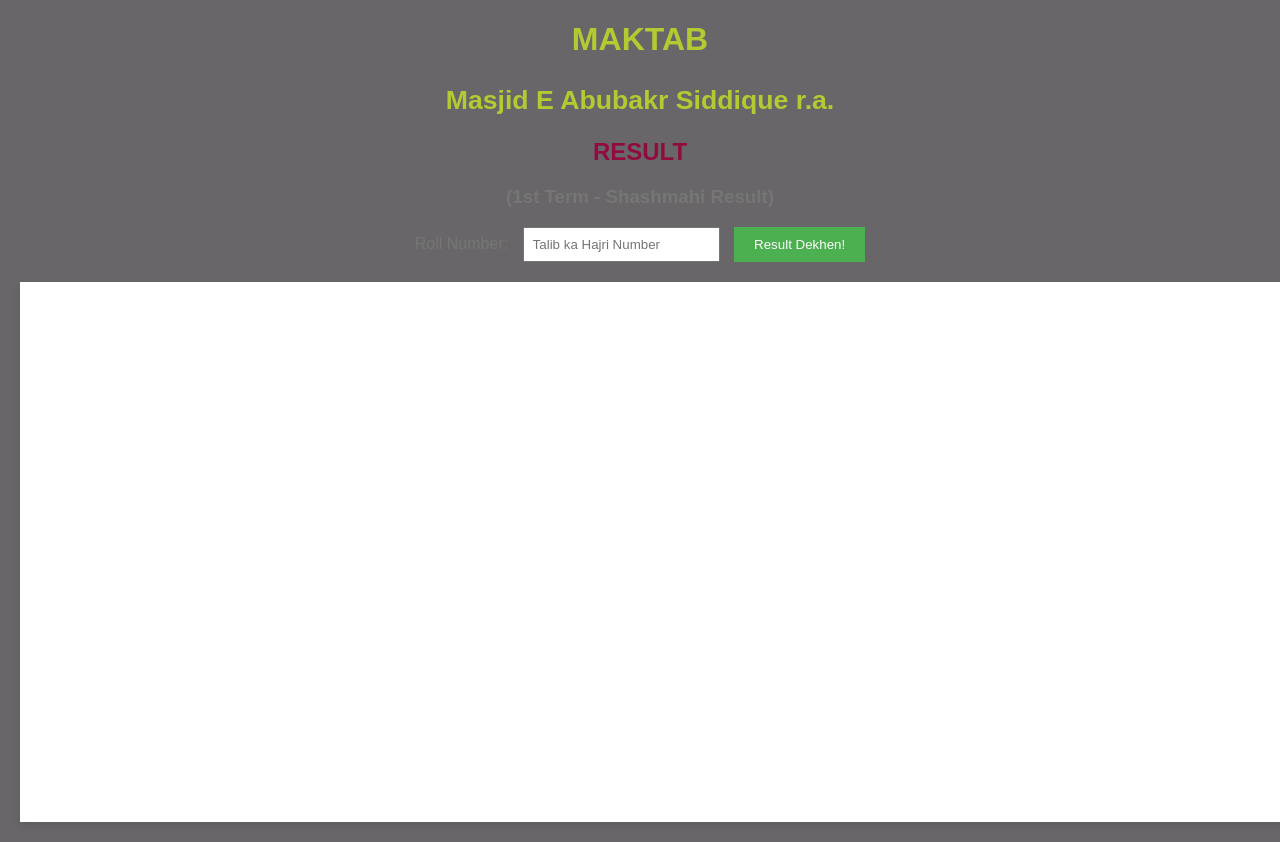
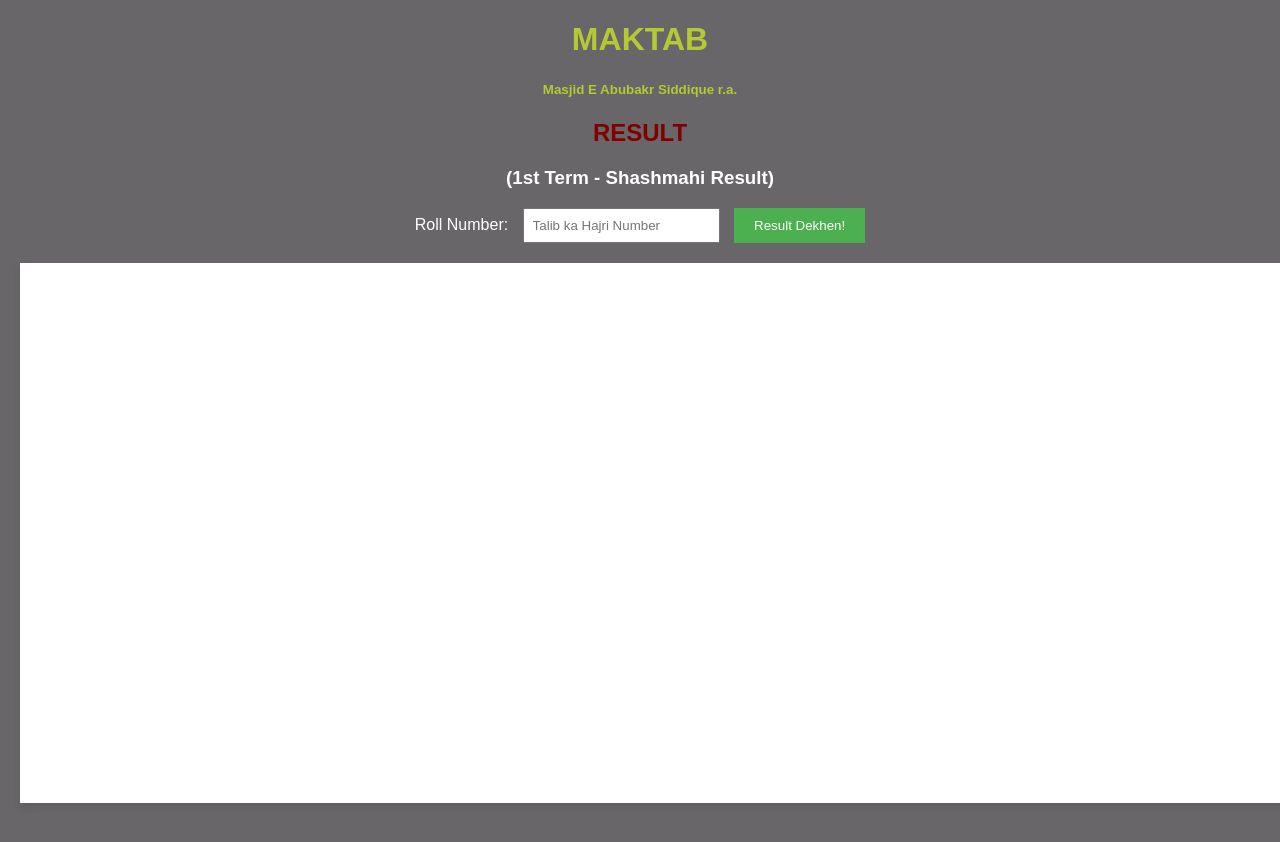
Before and after one commit to maktab1/result, a plain HTML site: page index.html in a window 1280 px wide. Drawn offline with Linux system fonts and the light colour scheme.

Commit message:
Update index.html

```diff
--- a/index.html
+++ b/index.html
@@ -17,11 +17,15 @@
         }
 
         h2 {
-            color: #900C3F; /* Brown color for subheading */
+            color: #800000; /* Brown color for subheading */
         }
 
         h3 {
-            color: #767675; /* Brown color for subheading */
+            color: #FFFFFF; /* White color for subheading */
+        }
+
+        h4 {
+            color: #B5C933; /* White color for subheading */
         }
 
         #pdf-container {
@@ -34,7 +38,7 @@
         }
 
         label {
-            color: #767675; /* Dark gray color for labels */
+            color: #FFFFFF; /* White  color for labels */
             margin-right: 10px;
         }
 
@@ -54,7 +58,7 @@
 </head>
 <body>
     <h1>MAKTAB</h1>
-    <h1> <small>Masjid E Abubakr Siddique r.a. </small></h1>
+    <h4> <small>Masjid E Abubakr Siddique r.a. </small></h4>
     <h2>RESULT</h2>
     <h3>(1st Term - Shashmahi Result) </h3>
     <label for="pdfName">Roll Number:</label>
```
